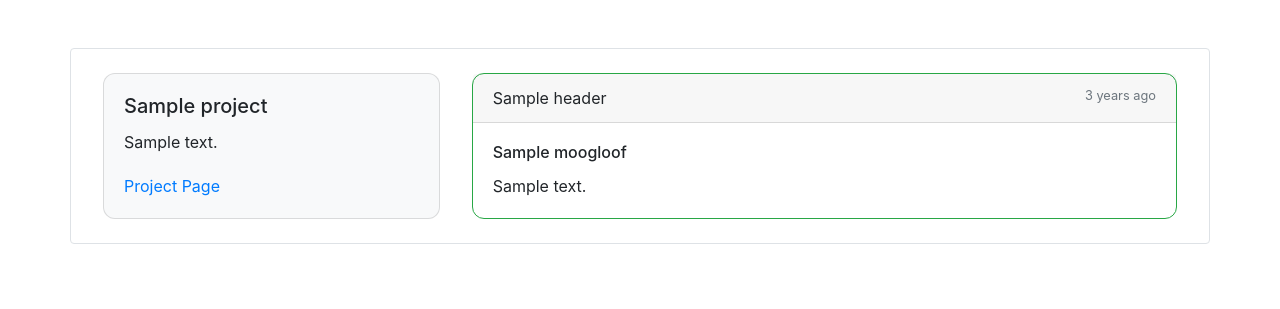
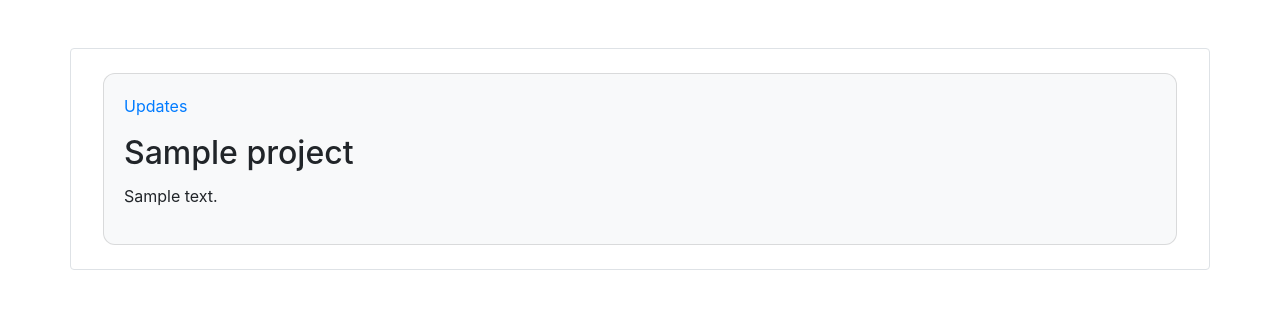
Before and after one commit to moogloof/moogloof.com, a Flask app: page /projects in a window 1280 px wide. Shown: the part 96-405 px from the top of the page. Run offline with Flask 2, Linux system fonts and the light colour scheme; a database or web service that is not in the repository returns one stand-in record (values such as "Sample title"); some libraries are stand-ins or nearby versions.

Commit message:
Temporary better look and more simple look to projects

```diff
--- a/moogloof/templates/project_page.html
+++ b/moogloof/templates/project_page.html
@@ -19,7 +19,6 @@
 	</a>
 	{% endif %}
 </div>
-<div class="w-50 mb-5 text-justify" style="margin: 0 auto;">{{ project.description|markdown }}</div>
 {% for update in updates %}
 {% if update.important %}
 <div class="card h-100 bg-white text-black border-success w-50 mb-5" style="margin: 0 auto;">
--- a/moogloof/templates/projects.html
+++ b/moogloof/templates/projects.html
@@ -6,35 +6,15 @@
 {% block content %}
 {% for project, important_update in projects %}
 <div class="row border mx-0 rounded mt-5 px-3 py-4 d-flex">
-	{% if important_update is none %}
 	<div class="px-3 col">
-	{% else %}
-	<div class="px-3 col-3 col-lg-4">
-	{% endif %}
 		<div class="card h-100 bg-light text-black">
 			<div class="card-body d-flex flex-column">
-				<h5 class="card-title">{{ project.title }}</h5>
-				<p class="card-text flex-grow-1">{{ project.description }}</p>
-				<div class="mx-0 row justify-content-between">
-					<a href="{{ url_for('projects', _id=project._id) }}" class="card-link mt-auto text-center">Project Page</a>
-				</div>
+				<a href="{{ url_for('projects', _id=project._id) }}" class="card-link mb-3">Updates</a>
+				<h2 class="card-title">{{ project.title }}</h2>
+				<div class="card-text">{{ project.description|markdown }}</div>
 			</div>
 		</div>
 	</div>
-	{% if important_update is not none %}
-	<div class="px-3 d-none d-lg-block col">
-		<div class="card h-100 bg-white text-black border-success">
-			<div class="card-header d-flex justify-content-between">
-				{{ important_update.header }}
-				<small class="text-muted">{{ timeago(important_update.date) }}</small>
-			</div>
-			<div class="card-body d-flex flex-column">
-				<h6 class="card-title">{{ important_update.title }}</h6>
-				<p class="card-text flex-grow-1">{{ important_update.description }}</p>
-			</div>
-		</div>
-	</div>
-	{% endif %}
 </div>
 {% endfor %}
 {% endblock content %}
```
